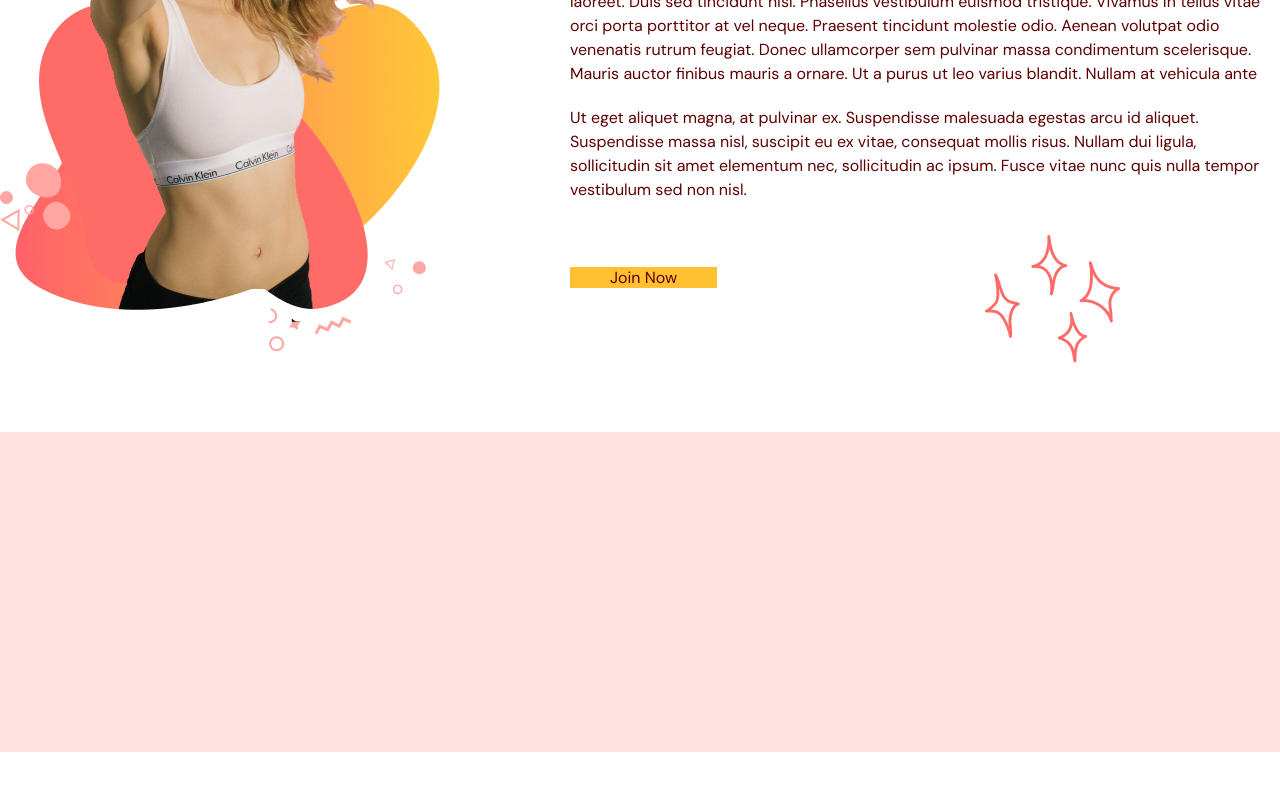
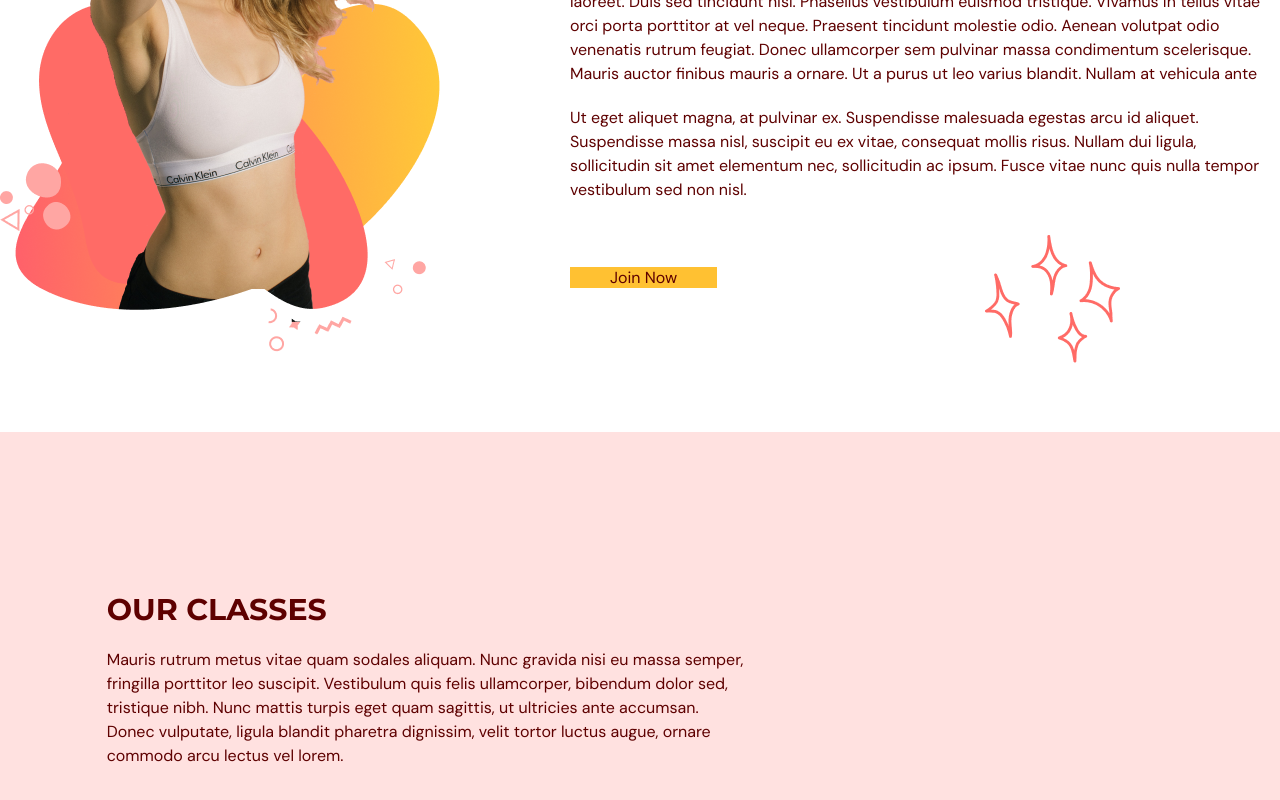
Before and after one commit to maciekpastuszak/gym-typescript, a React (Vite) app: page / in a window 1280 px wide. Shown: the part 1817-2617 px from the top of the page. Before the commit the page ends 2569 px from the top, so only its background shows below. Built offline with nearby package versions, Linux system fonts and the light colour scheme.

Commit message:
add title and paragraph to OurClasses

```diff
--- a/src/scenes/ourClasses/index.tsx
+++ b/src/scenes/ourClasses/index.tsx
@@ -1,3 +1,4 @@
+import HText from '@/shared/HText';
 import { SelectedPage } from '@/shared/types'
 import image1 from '@assets/image1.png';
 import image2 from '@assets/image2.png';
@@ -27,8 +28,12 @@ const OurClasses = ({ setSelectedPage } : Props) => {
             visible: { opacity: 1, x: 0},
         }}
         >
+        <div className="md:w-3/5">
+            <HText>OUR CLASSES</HText>
+            <p className="py-5">Mauris rutrum metus vitae quam sodales aliquam. Nunc gravida nisi eu massa semper, fringilla porttitor leo suscipit. Vestibulum quis felis ullamcorper, bibendum dolor sed, tristique nibh. Nunc mattis turpis eget quam sagittis, ut ultricies ante accumsan. Donec vulputate, ligula blandit pharetra dignissim, velit tortor luctus augue, ornare commodo arcu lectus vel lorem.</p>
+        </div>
+        </motion.div>
 
-        </motion.div>
     </motion.div>
     </section>;
 };
```
